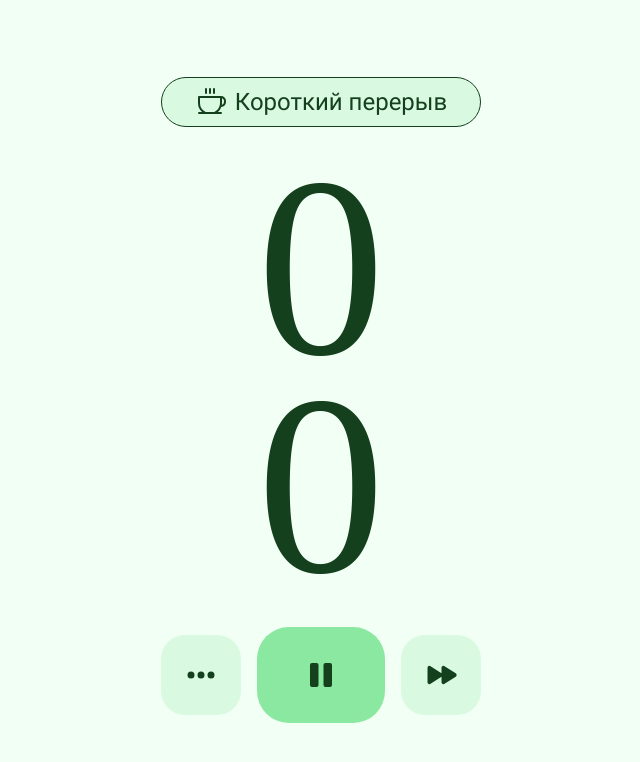
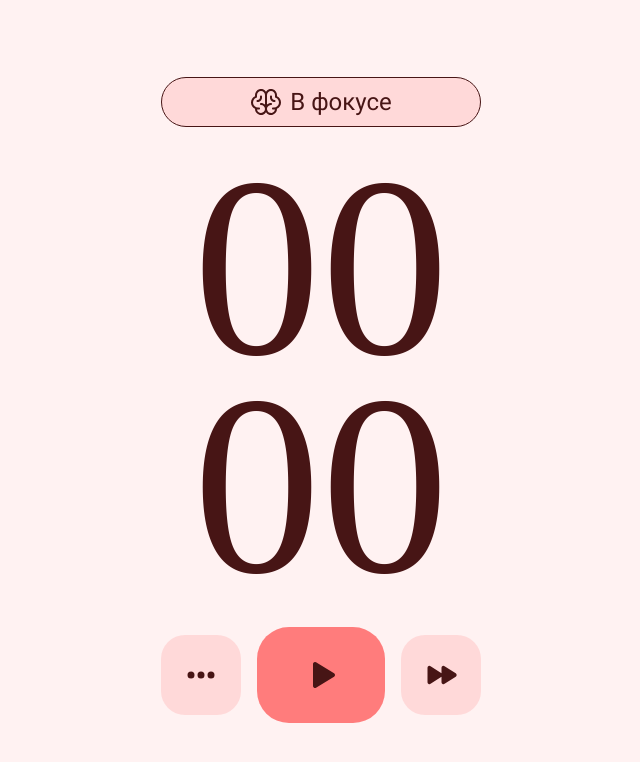
Before and after one commit to SPavelV/pomodoro-timer, a React (Create React App) app: page / in a window 1280 px wide. Shown: the top 762 px of the page, without its empty margins (319-959 px from the left). Built offline with nearby package versions, Linux system fonts and the light colour scheme.

Commit message:
timer logic

```diff
--- a/src/components/Time/Time.tsx
+++ b/src/components/Time/Time.tsx
@@ -31,8 +31,8 @@ type TimeProps = {
 export const Time: FC<TimeProps> = ({ minutes = 0, seconds = 0, status }) => {
   return (
     <Inner status={status}>
-      <Value>{minutes}</Value>
-      <Value>{seconds}</Value>
+      <Value>{("0" + minutes).slice(-2)}</Value>
+      <Value>{("0" + seconds).slice(-2)}</Value>
     </Inner>
   );
 };
--- a/src/pages/HomePage/HomePage.tsx
+++ b/src/pages/HomePage/HomePage.tsx
@@ -1,19 +1,62 @@
-import React from "react";
+import React, { useCallback, useEffect, useState } from "react";
 import { Layout } from "../../components/Layout/Layout";
 import { Status } from "../../components/Status/Status";
 import { StatusTimer } from "../../types";
 import { Time } from "../../components/Time/Time";
 import { Control } from "../../components/Control/Control";
+import { getTimeRemaining } from "../../utils/functions";
+
+type Timer = {
+  minutes: number;
+  seconds: number;
+};
 
 export const HomePage = () => {
-  const status = StatusTimer.ShortBreak;
+  const [time, setTime] = useState<Timer>({ minutes: 0, seconds: 0 });
+  const [endTime, setEndTime] = useState<Date | null>(null);
+  const [timeOff, setTimeOff] = useState(true);
+  const status = StatusTimer.Focus;
+
+  useEffect(() => {
+    let idInterval: ReturnType<typeof setInterval>;
+    if (!timeOff && endTime) {
+      idInterval = setInterval(() => {
+        const currentTime = getTimeRemaining(String(endTime));
+
+        if (currentTime.total <= 0) {
+          clearInterval(idInterval);
+          setTimeOff(true);
+        }
+
+        setTime({
+          minutes: currentTime.minutes,
+          seconds: currentTime.seconds,
+        });
+      }, 0);
+    }
+    return () => idInterval && clearInterval(idInterval);
+  }, [timeOff, endTime]);
+
+  const onClickPlay: React.MouseEventHandler<HTMLButtonElement> = useCallback(
+    (e) => {
+      setTimeOff((timeOff) => !timeOff);
+    },
+    []
+  );
+
+  useEffect(() => {
+    if (!timeOff) {
+      setEndTime(new Date(Date.now() + 1000 * 60 * 0.2));
+    }
+  }, [timeOff]);
+
   return (
     <Layout status={status}>
       <Status status={status} />
 
-      <Time status={status} />
+      <Time status={status} minutes={time.minutes} seconds={time.seconds} />
 
-      <Control status={status} isPlay={true} />
+      <Control status={status} showPlay={timeOff} onClickPlay={onClickPlay} />
     </Layout>
   );
 };
```
